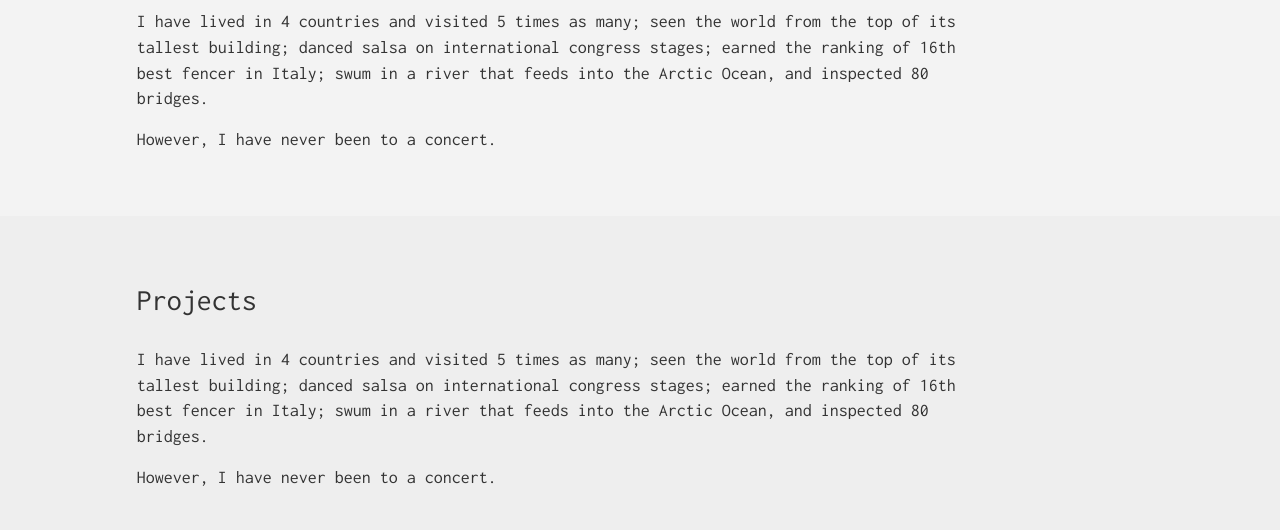
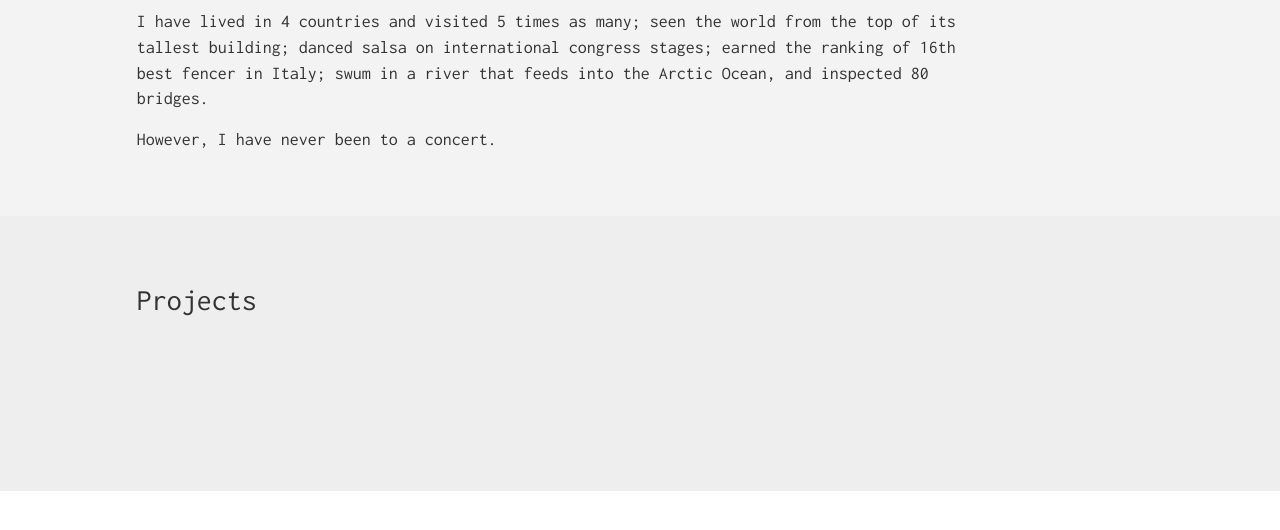
Before and after one commit to ZiadHamdieh/ZiadHamdieh.github.io, a plain HTML site: page index.html in a window 1280 px wide. Shown: the part 432-962 px from the top of the page. After the commit the page ends 923 px from the top, so only its background shows below. Drawn offline with nearby package versions, Linux system fonts and the light colour scheme; files whose address does not match are found by name.

Commit message:
Updated project section

```diff
--- a/index.html
+++ b/index.html
@@ -49,8 +49,6 @@
         <div class="container-fluid col-md-offset-1">
             <div class="col-lg-9">
                 <h2 id="first-secion-header">Projects</h2>
-                <p> I have lived in 4 countries and visited 5 times as many; seen the world from the top of its tallest building; danced salsa on international congress stages; earned the ranking of 16th best fencer in Italy; swum in a river that feeds into the Arctic Ocean, and inspected 80 bridges. </p>
-                <p> However, I have never been to a concert. </p>
             </div>
         </div>
     </div>
```
